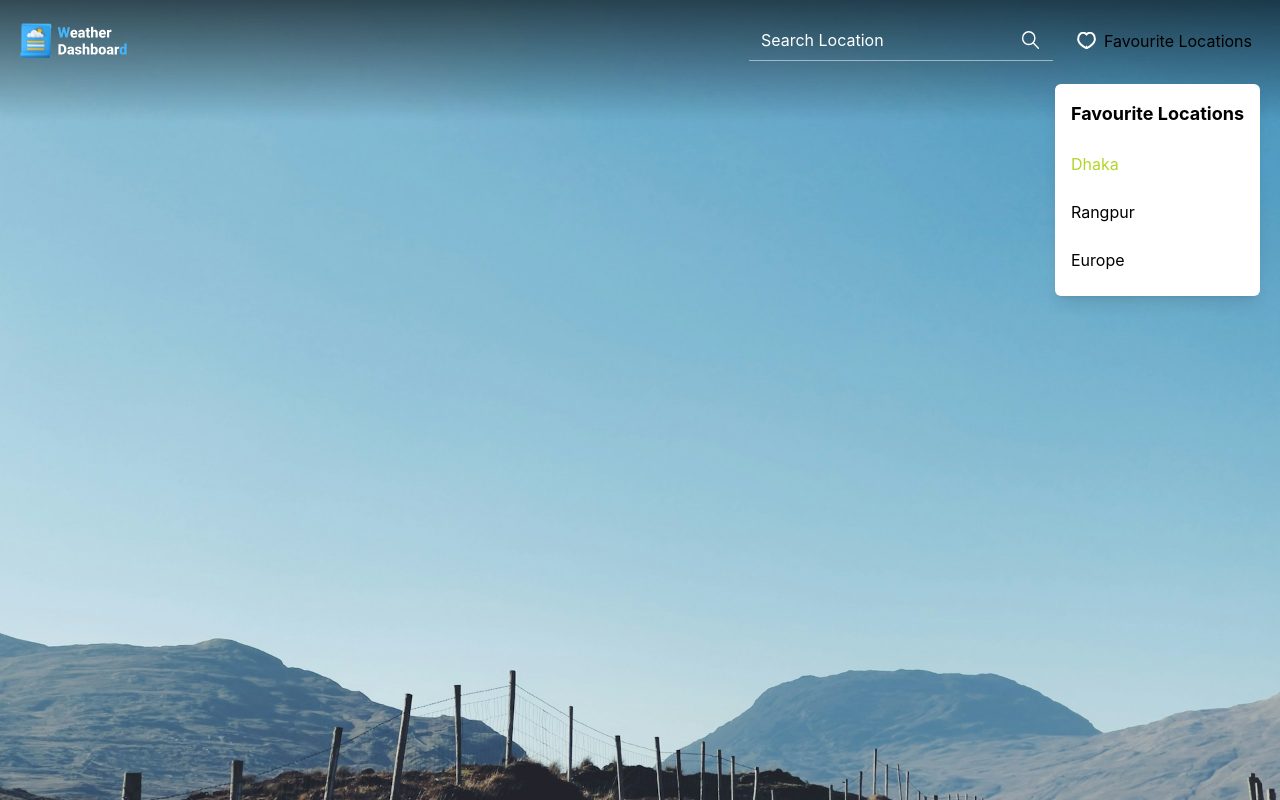
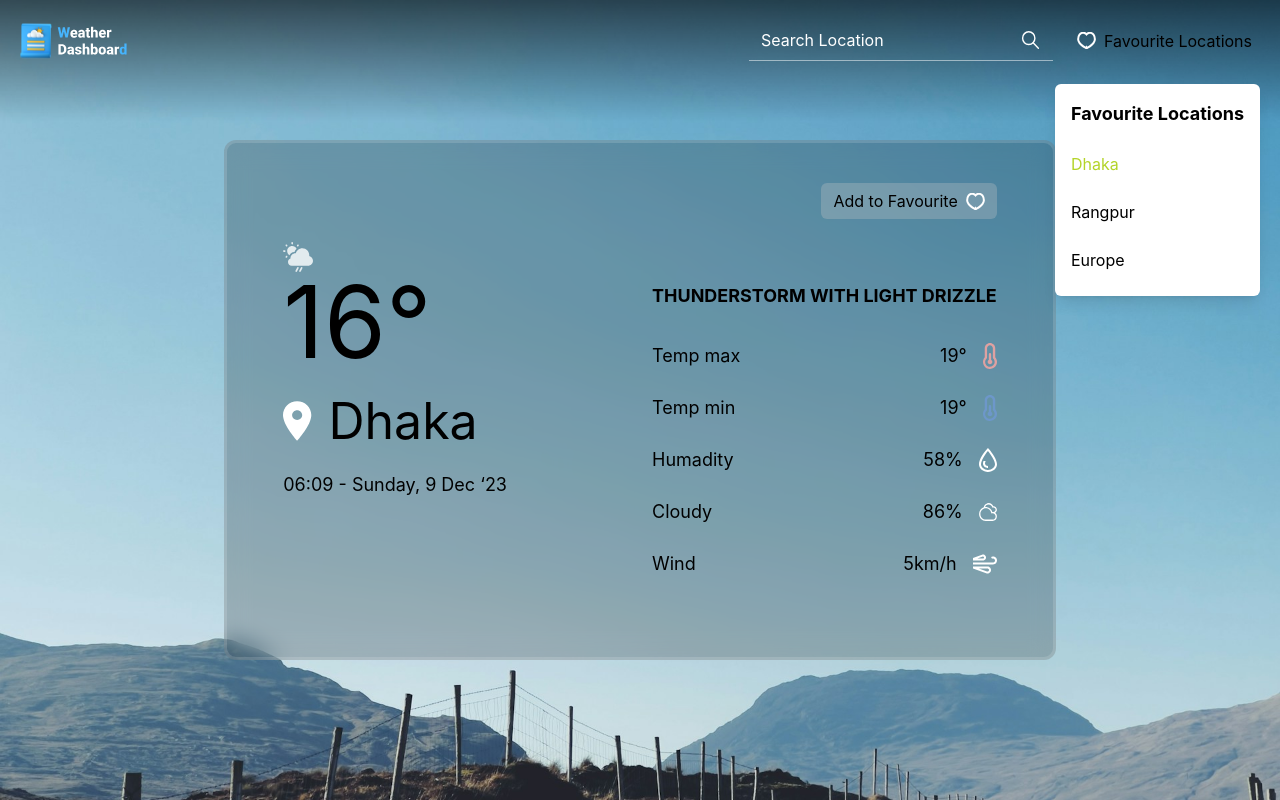
Before and after one commit to salmanshafiq00/weather-dash, a React (Vite) app: page / in a window 1280 px wide. Built offline with nearby package versions, Linux system fonts and the light colour scheme.

Commit message:
Add WeatherBoard component to display weather information

```diff
--- a/src/components/Page.jsx
+++ b/src/components/Page.jsx
@@ -1,10 +1,16 @@
 import Header from "./header/Header";
 import Layout from "./Layout";
+import WeatherBoard from "./weather/WeatherBoard";
 
 function Page() {
   return (
     <Layout>
       <Header />
+      <main>
+        <section>
+          <WeatherBoard />
+        </section>
+      </main>
     </Layout>
   );
 };
--- /dev/null
+++ b/src/components/weather/WeatherBoard.jsx
@@ -0,0 +1,82 @@
+import CloudIcon from '../../assets/cloud.svg';
+import FavouriteIcon from '../../assets/heart.svg';
+import CloudyIcon from '../../assets/icons/cloud.svg';
+import HumidityIcon from '../../assets/icons/humidity.svg';
+import TempMaxIcon from '../../assets/icons/temp-max.svg';
+import TempMinIcon from '../../assets/icons/temp-min.svg';
+import WindIcon from '../../assets/icons/wind.svg';
+import PinIcon from '../../assets/pin.svg';
+
+
+function WeatherBoard() {
+  return (
+    <div
+      className="grid bg-black/20 rounded-xl backdrop-blur-md border-2 lg:border-[3px] border-white/[14%] px-4 lg:px-14 py-6 lg:py-10 min-h-[520px] max-w-[1058px] mx-auto">
+      <div className="grid md:grid-cols-2 gap-10 md:gap-6">
+        <div className="md:col-span-2">
+          <div className="flex items-center justify-end space-x-6">
+            <button className="text-sm md:text-base inline-flex items-center space-x-2 px-3 py-1.5 rounded-md bg-[#C5C5C54D]">
+              <span>Add to Favourite</span>
+              <img src={FavouriteIcon} alt="favourite" />
+            </button>
+
+          </div>
+        </div>
+        <div>
+          <div className="max-md:flex items-center justify-between md:-mt-10">
+            <img src={CloudIcon} alt="cloud" />
+            <div className="max-md:flex items-center max-md:space-x-4">
+              <h1 className="text-[60px] lg:text-[80px] xl:text-[100px] leading-none md:mb-4">16°</h1>
+              <div className="flex items-center space-x-4 md:mb-4">
+                <img src={PinIcon} />
+                <h2 className="text-2xl lg:text-[50px]">Dhaka</h2>
+              </div>
+            </div>
+          </div>
+          <p className="text-sm lg:text-lg">06:09 - Sunday, 9 Dec ‘23</p>
+        </div>
+        <div>
+          <p className="text-sm lg:text-lg font-bold uppercase mb-8">thunderstorm with light drizzle</p>
+          <ul className="space-y-6 lg:space-y-6">
+            <li className="text-sm lg:text-lg flex items-center justify-between space-x-4">
+              <span>Temp max</span>
+              <div className="inline-flex space-x-4">
+                <p>19°</p>
+                <img src={TempMaxIcon} alt="temp-max" />
+              </div>
+            </li>
+            <li className="text-sm lg:text-lg flex items-center justify-between space-x-4">
+              <span>Temp min</span>
+              <div className="inline-flex space-x-4">
+                <p>19°</p>
+                <img src={TempMinIcon} alt="temp-min" />
+              </div>
+            </li>
+            <li className="text-sm lg:text-lg flex items-center justify-between space-x-4">
+              <span>Humadity</span>
+              <div className="inline-flex space-x-4">
+                <p>58%</p>
+                <img src={HumidityIcon} alt="humidity" />
+              </div>
+            </li>
+            <li className="text-sm lg:text-lg flex items-center justify-between space-x-4">
+              <span>Cloudy</span>
+              <div className="inline-flex space-x-4">
+                <p>86%</p>
+                <img src={CloudyIcon} alt="cloudy" />
+              </div>
+            </li>
+            <li className="text-sm lg:text-lg flex items-center justify-between space-x-4">
+              <span>Wind</span>
+              <div className="inline-flex space-x-4">
+                <p>5km/h</p>
+                <img src={WindIcon} alt="wind" />
+              </div>
+            </li>
+          </ul>
+        </div>
+      </div>
+    </div>
+  );
+};
+export default WeatherBoard;
```
